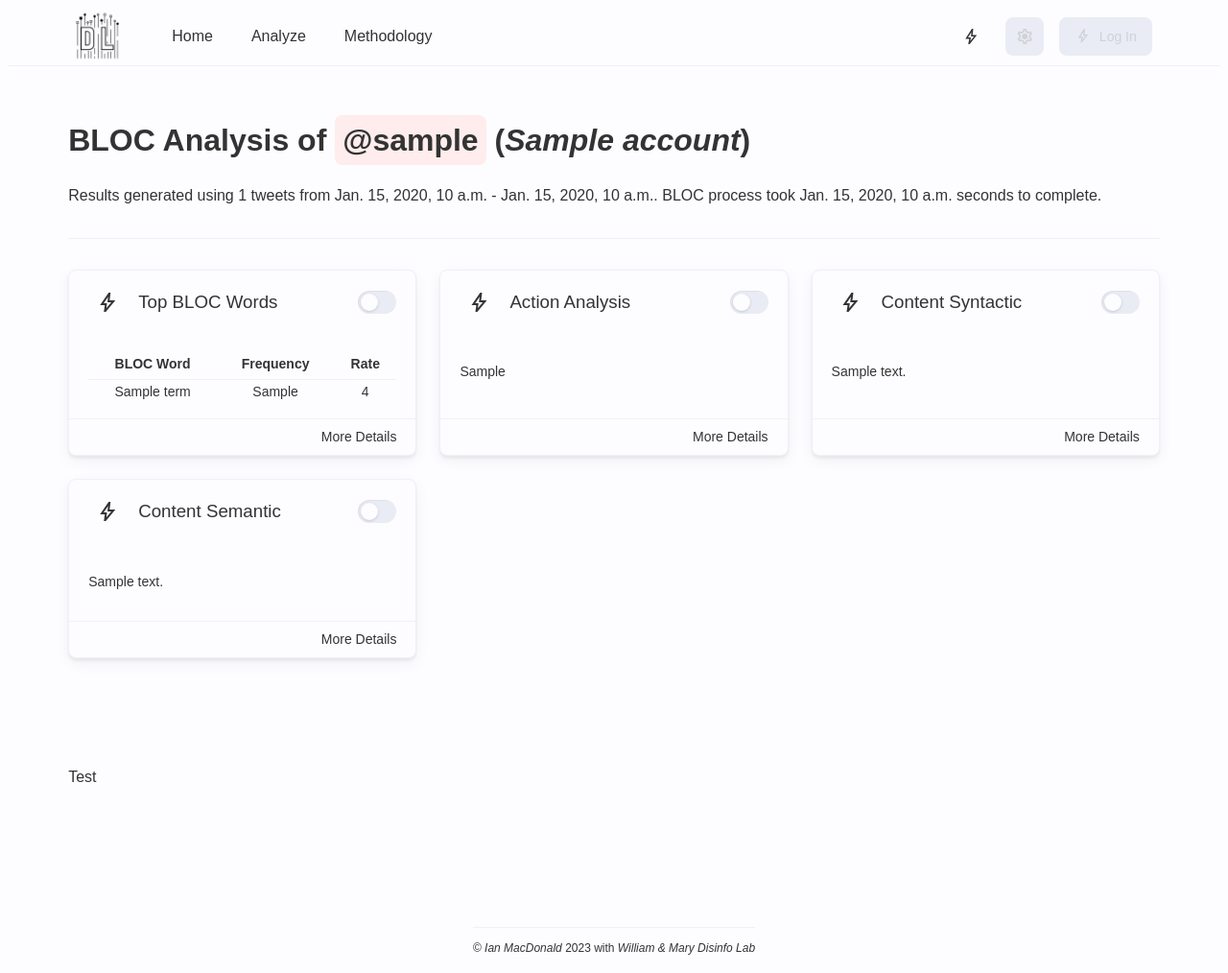
After one commit to immacdonald/agwagram, a Django app: template blocdemo/templates/pages/analysis_results_single.html in a window 1280 px wide. The commit adds this page. Shown: the whole page at 96% size. Run offline with Django 4.2, Linux system fonts and the light colour scheme; the template is opened without the code that fills it: most values are stand-ins (such as "Sample title", 1, 10 or a date in 2020); style sheets or scripts are compiled from the project's sources; some libraries are stand-ins or nearby versions.

Commit message:
Re-implemented page style for single-user search

```diff
--- a/blocdemo/code/bloc_handler.py
+++ b/blocdemo/code/bloc_handler.py
@@ -67,9 +67,12 @@ def analyze_user(usernames):
         for words, user in zip(top_bloc_words['per_doc'], top_bloc_words['users']):
             user_bloc_words[user] = words
 
+        query_count = len(usernames)
+
 
         result = {
             'successful_generation': True,
+            'query_count': query_count,
             'account_blocs': []
         }
 
--- a/blocdemo/static/scss/styles.scss
+++ b/blocdemo/static/scss/styles.scss
@@ -416,7 +416,11 @@ button {
 .content {
 	border-top: 1px solid var(--c-border-primary);
 	margin-top: 2rem;
-	display: none;
+	display: block;
+
+	&.inactive {
+		display: none;
+	}
 }
 
 .content-subheader {
--- /dev/null
+++ b/blocdemo/templates/components/account_bloc.html
@@ -0,0 +1,134 @@
+<div class="content-main">
+    {% if account.tweet_count > 0 %}
+    <div class="card-grid">
+        <article class="card">
+            <div class="card-header">
+                <div>
+                    <span class="icon material-symbols-outlined">bolt</span>
+                    <h3>Top BLOC Words</h3>
+                </div>
+                <label class="toggle">
+                    <input type="checkbox" onChange="cardToggle(this)">
+                    <span></span>
+                </label>
+            </div>
+            <div class="card-toggle-body">
+                <p>This is more information about the BLOC word frequency analysis.</p>
+            </div>
+            <div class="card-body">
+                <table>
+                    <tr>
+                        <th>BLOC Word</th>
+                        <th>Frequency</th>
+                        <th>Rate</th>
+                    </tr>
+                    {% for word in account.top_bloc_words %}
+                    <tr>
+                        <td>{{word.term}}</td>
+                        <td>{{word.term_freq}}</td>
+                        <td>{{word.term_rate}}</td>
+                    </tr>
+                    {% endfor %}
+                    </table>
+            </div>
+            <div class="card-footer">
+                <a href="methodology">More Details</a>
+            </div>
+        </article>
+        <article class="card">
+            <div class="card-header">
+                <div>
+                    <span class="icon material-symbols-outlined">bolt</span>
+                    <h3>Action Analysis</h3>
+                </div>
+                <label class="toggle">
+                    <input type="checkbox" onChange="cardToggle(this)">
+                    <span></span>
+                </label>
+            </div>
+            <div class="card-toggle-body">
+                <p>This is more information about the action analysis.</p>
+            </div>
+            <div class="card-body">
+                <p>{{account.bloc_action|safe}}</p>
+            </div>
+            <div class="card-footer">
+                <a href="methodology">More Details</a>
+            </div>
+        </article>
+        <article class="card">
+            <div class="card-header">
+                <div>
+                    <span class="icon material-symbols-outlined">bolt</span>
+                    <h3>Content Syntactic</h3>
+                </div>
+                <label class="toggle">
+                    <input type="checkbox" onChange="cardToggle(this)">
+                    <span></span>
+                </label>
+            </div>
+            <div class="card-toggle-body">
+                <p>This is more information about the content syntactic analysis.</p>
+            </div>
+            <div class="card-body">
+                <p>{{account.bloc_content_syntactic|safe}}</p>
+            </div>
+            <div class="card-footer">
+                <a href="methodology">More Details</a>
+            </div>
+        </article>
+        <article class="card">
+            <div class="card-header">
+                <div>
+                    <span class="icon material-symbols-outlined">bolt</span>
+                    <h3>Content Semantic</h3>
+                </div>
+                <label class="toggle">
+                    <input type="checkbox" onChange="cardToggle(this)">
+                    <span></span>
+                </label>
+            </div>
+            <div class="card-toggle-body">
+                <p>This is more information about the content semantic analysis.</p>
+            </div>
+            <div class="card-body">
+                <p>{{account.bloc_content_semantic|safe}}</p>
+            </div>
+            <div class="card-footer">
+                <a href="methodology">More Details</a>
+            </div>
+        </article>
+    </div>
+    {% endif %}
+</div>
+<script>
+    function cardToggle(item) {
+        console.log(item.checked);
+        var cardDropdown = item.parentElement.parentElement.nextElementSibling;
+        console.log(cardDropdown);
+        if(item.checked) {
+            cardDropdown.classList.add("active");
+        } else {
+            cardDropdown.classList.remove("active");
+        }
+    }
+
+    function calculateCardOffsetHeights() {
+        const cardToggleBodies = document.querySelectorAll('.card-toggle-body');
+        for (const cardToggleBody of cardToggleBodies) {
+            var extendedHeight = 24;
+            for (let i = 0; i < cardToggleBody.children.length; i++) {
+                extendedHeight += cardToggleBody.children[i].offsetHeight;
+            }
+        cardToggleBody.style.setProperty('--extended-height', extendedHeight.toString() + "px");
+        }
+    }
+
+    window.addEventListener('load', () => {
+        calculateCardOffsetHeights();
+    });
+
+    window.addEventListener('resize', function() {
+        calculateCardOffsetHeights();
+    });
+</script>
--- /dev/null
+++ b/blocdemo/templates/pages/analysis_results_single.html
@@ -0,0 +1,26 @@
+{% extends "base.html" %}
+
+{% block title %}
+Results | B3T
+{% endblock %}
+
+{% block content %}
+
+<div class="content-header">
+    <div class="content-header-intro">
+        <h1>BLOC Analysis of <span class="special-text">@{{account.account_username}}</span> (<i>{{account.account_name}}</i>)</h1>
+        {% if account.tweet_count > 0 %}
+        <p>Results generated using {{account.tweet_count}} tweets from {{account.first_tweet_date}} - {{account.last_tweet_date}}.
+            BLOC process took {{account.elapsed_time}} seconds to complete.</p>
+        {% else %}
+        <p>No results generated due to finding 0 tweets.
+            BLOC process took {{account.elapsed_time}} seconds to complete.</p>
+        {% endif %}
+    </div>
+</div>
+<div class="content" id="content-0">
+    {% include '../components/account_bloc.html' with account=account %}
+    <p>Test</p>
+</div>
+
+{% endblock %}
```
Also changed, not shown: blocdemo/templates/pages/analysis_results.html (+6 -106 lines), blocdemo/views.py (+49 -33 lines).
